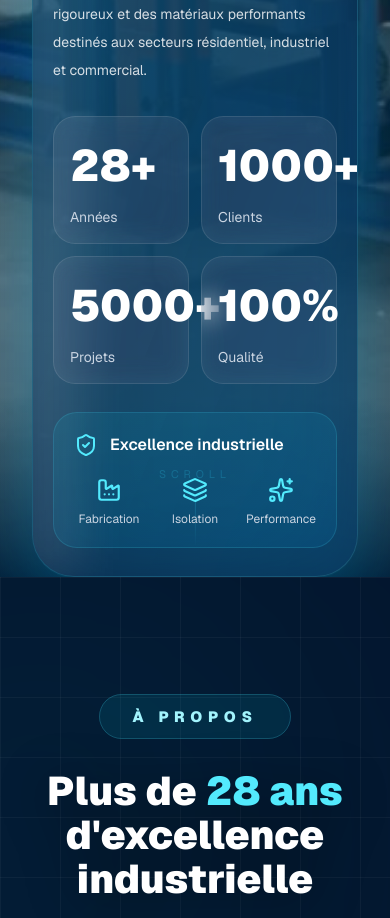
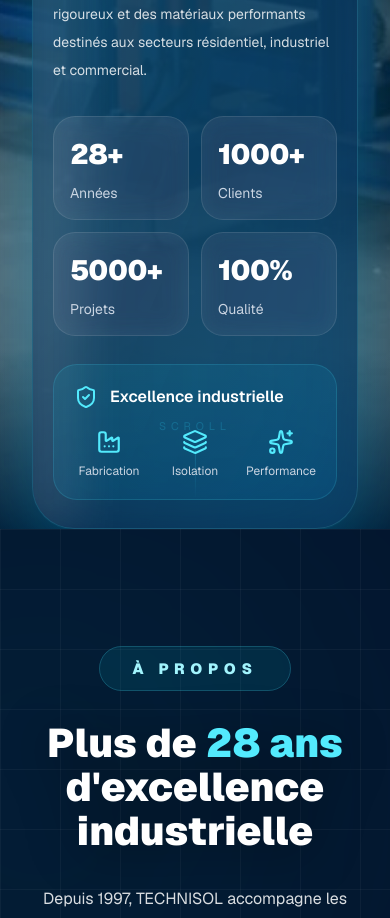
Before and after one commit to malekbassam34-hue/technisol, a Next.js app: page / in a window 390 px wide. Shown: the part 1820-2738 px from the top of the page. Built offline with nearby package versions, Linux system fonts and the light colour scheme.

Commit message:
Fix final mobile layout

```diff
--- a/components/hero/HeroFloatingCard.tsx
+++ b/components/hero/HeroFloatingCard.tsx
@@ -81,7 +81,7 @@ export default function HeroFloatingCard() {
                   }}
                   className="rounded-[22px] border border-white/10 bg-white/8 p-6 backdrop-blur-md max-sm:p-4"
                 >
-                  <div className="text-[44px] font-black text-white">
+                  <div className="text-[44px] font-black text-white max-sm:text-[28px] max-sm:tracking-tight">
                     {value}
                   </div>
 
```
